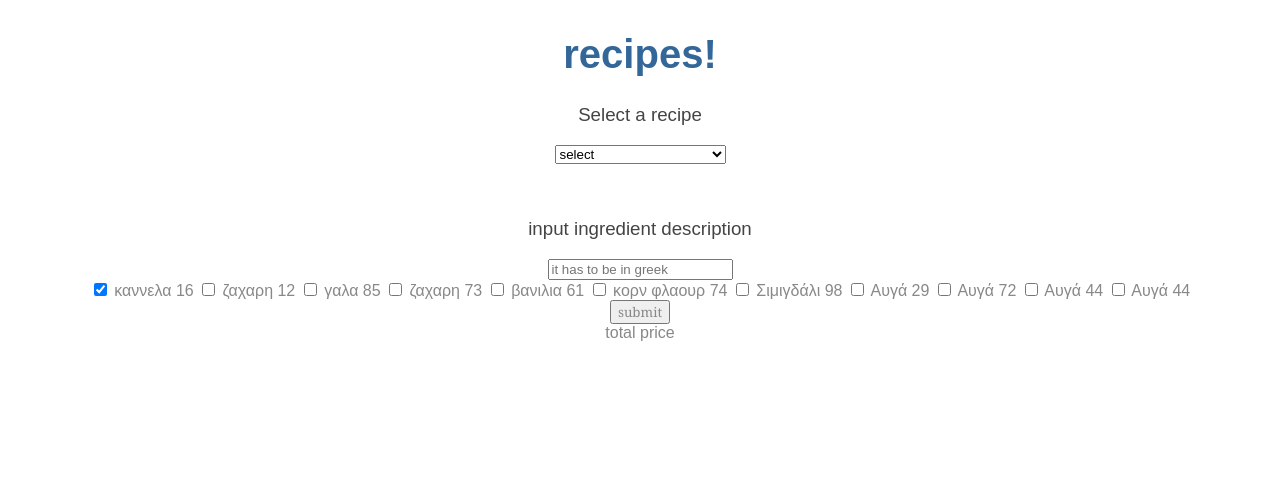
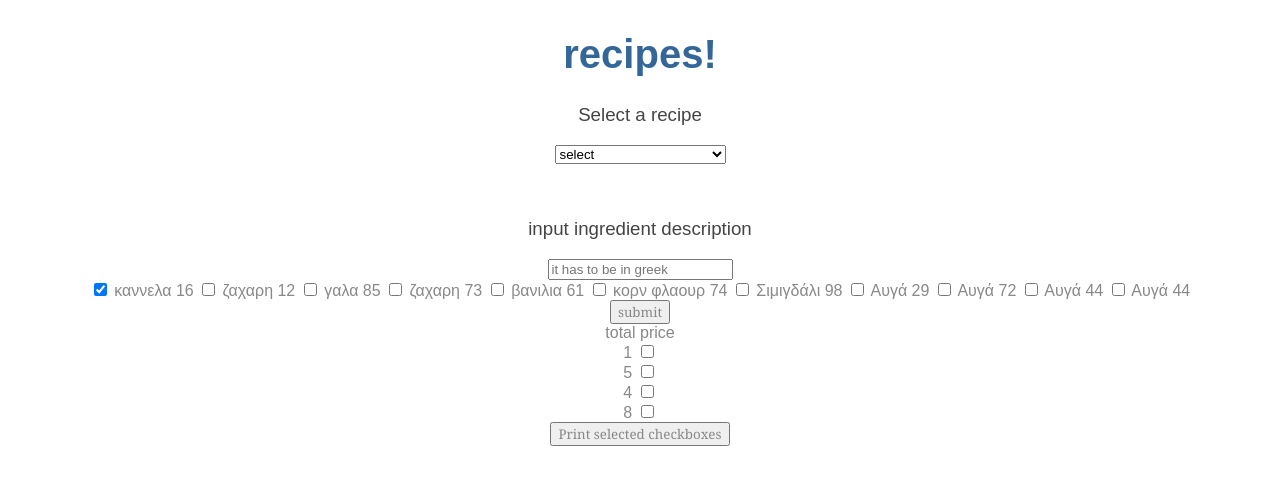
Before and after one commit to sbaibos/recipes, an Angular app: page / in a window 1280 px wide. Shown: the top 484 px of the page. Built offline with nearby package versions, Linux system fonts and the light colour scheme.

Commit message:
create a simple template driven chekbox form that adds values

```diff
--- a/src/app/components/recipe/recipe.component.html
+++ b/src/app/components/recipe/recipe.component.html
@@ -81,3 +81,14 @@
 </form>
 
 total price {{ingredient_sum}}
+
+
+
+
+  <div *ngFor="let ch of checkboxes" >
+     {{ch.value}}
+     <input type="checkbox" [(ngModel)]="ch.selected" value={{ch.value}} id={{ch.value}}  name="num">
+
+</div>
+
+<button (click)="getSelected()">Print selected checkboxes</button>
--- a/src/app/components/recipe/recipe.component.ts
+++ b/src/app/components/recipe/recipe.component.ts
@@ -74,6 +74,36 @@ selectedRecipes(recipe: RecipeModel): void {
   this.selectedRecipe = recipe;
   }
 
+checkboxes = [
+    {
+      value: 1,
+      selected: false
+    },
+    {
+      value: 5,
+      selected: false
+    },
+    {
+      value: 4,
+      selected: false
+    },
+    {
+      value: 8,
+      selected: false
+    }
+  ]
+
+  public getSelected() {
+    let result = this.checkboxes.filter((ch) => { return ch.selected })
+                     .map((ch) => { return ch.value });
+    console.log(result);
+
+    const reducer = (accumulator, currentValue) => accumulator + currentValue;
+
+    console.log(result.reduce(reducer));
+
+   return this.ingredient_sum = result.reduce(reducer);
+}
 
 
 
```
